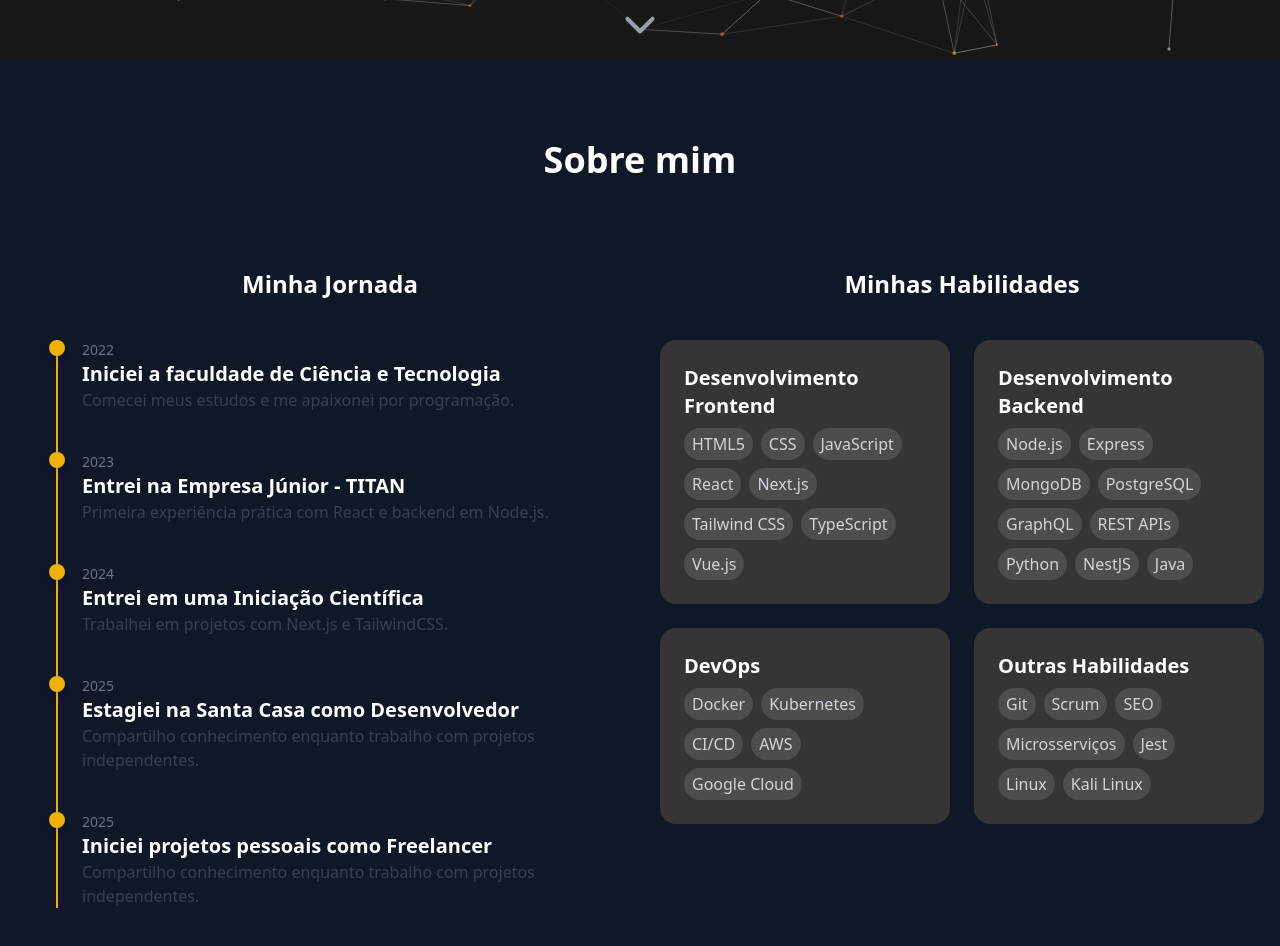
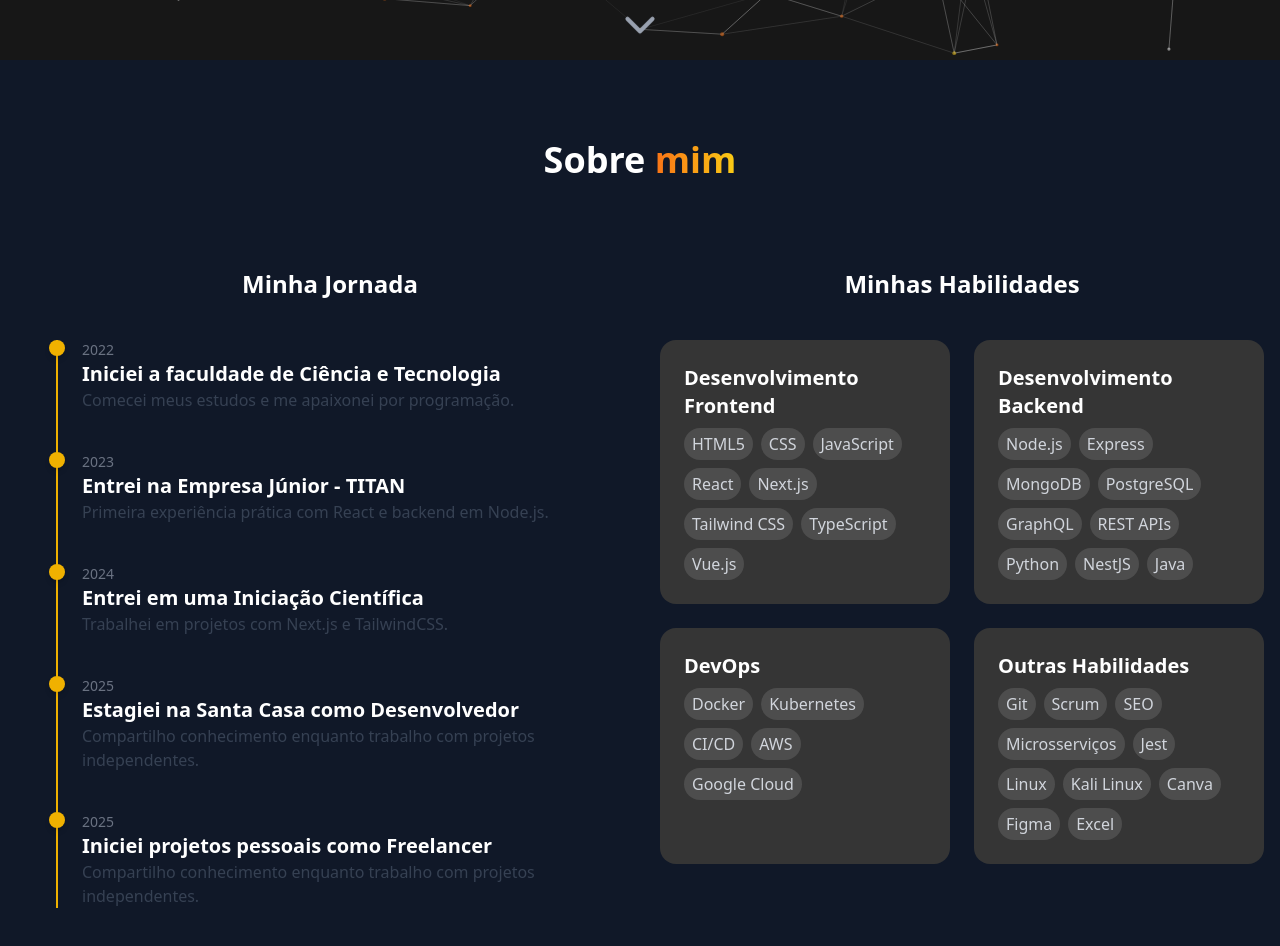
Before and after one commit to arnaldoliro/personal-site, a Next.js app: page / in a window 1280 px wide. Shown: the part 740-1686 px from the top of the page. Built offline with nearby package versions, Linux system fonts and the light colour scheme.

Commit message:
fix: section title

```diff
--- a/src/components/AboutSection/index.tsx
+++ b/src/components/AboutSection/index.tsx
@@ -17,7 +17,7 @@ export default function AboutSection() {
     >
       <div className="container mx-auto px-4">
         <h2 className="relative group text-4xl w-fit mx-auto text-center font-bold pb-2 mb-20 cursor-default">
-            Sobre mim
+            Sobre <span className="gradient-text">mim</span>
             <span className="absolute left-0 bottom-0 h-0.5 w-0 bg-gradient-to-r from-orange-500 to-yellow-400 group-hover:w-full transition-all duration-300 ease-out"></span>
         </h2>
         <div className="grid grid-cols-1 lg:grid-cols-2 gap-10 mx-auto">
--- a/src/data/CardItems.ts
+++ b/src/data/CardItems.ts
@@ -13,7 +13,7 @@ const cards = [
   },
   {
     title: "Outras Habilidades",
-    skills: ["Git", "Scrum", "SEO", "Microsserviços", "Jest", "Linux", "Kali Linux"]
+    skills: ["Git", "Scrum", "SEO", "Microsserviços", "Jest", "Linux", "Kali Linux", 'Canva', 'Figma', 'Excel']
   }
 ];
 
```
